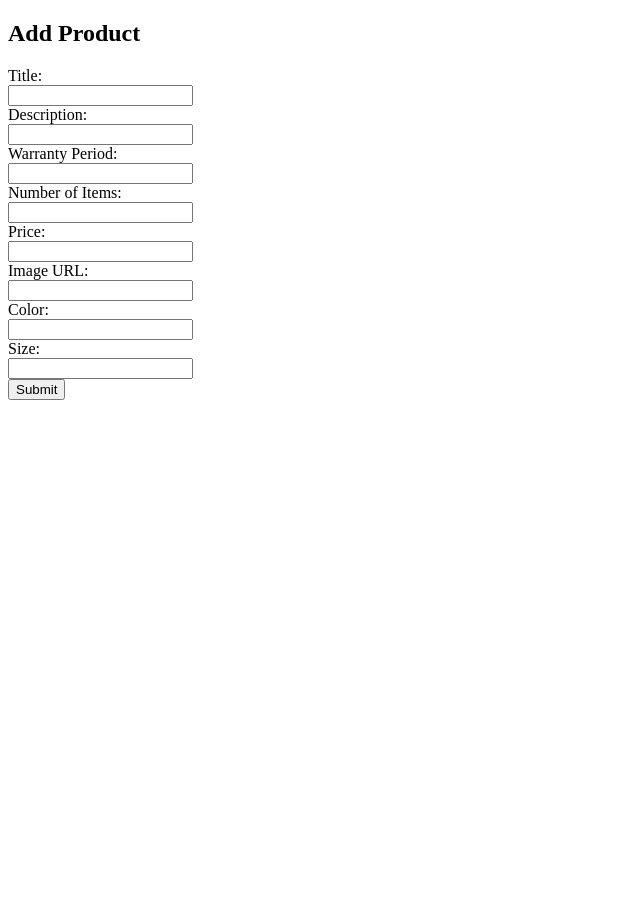
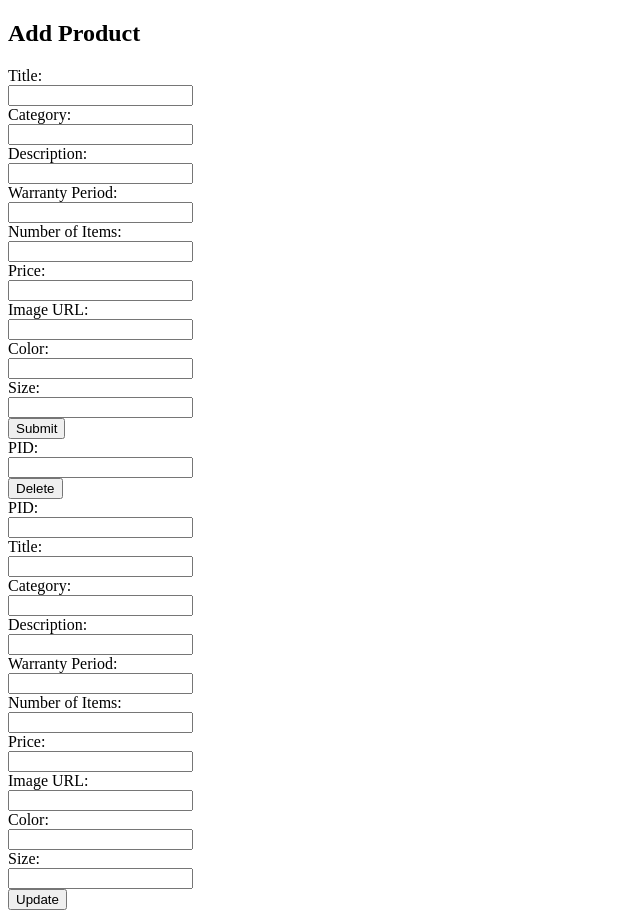
Before and after one commit to Veronica-Void/CSET180Final-EcommerceDupe, a Flask app: page /add_products in a window 1280 px wide. Shown: the whole page, without its empty margins (0-640 px from the left). Before the commit the page ends 400 px from the top, so only its background shows below. Run offline with Flask 3, Linux system fonts and the light colour scheme.

Commit message:
Made it possible to edit,delete and add products to tables

```diff
--- a/main.py
+++ b/main.py
@@ -55,6 +55,33 @@ def add_products_post():
     conn.execute(text('INSERT INTO ProductSize (PID, size) VALUES (LAST_INSERT_ID(), :size)'), {'size': request.form['size']})
     conn.commit()
     return redirect('/add_products')
+
+@app.route('/update', methods=['POST'])
+def update_product():
+    PID = request.form['PID']
+    conn.execute(text('UPDATE PRODUCT SET TITLE = :title, DESCRIPTION = :description, WARRANTY_PERIOD = :warranty_period, NUMBER_OF_ITEMS = :number_of_items, PRICE = :price WHERE PID = :PID'), {'title': request.form['title'], 'description': request.form['description'], 'warranty_period': request.form['warranty_period'], 'number_of_items': request.form['number_of_items'], 'price': request.form['price'], 'PID': PID})
+    conn.execute(text('UPDATE ProductImages SET imagesURL = :imagesURL WHERE PID = :PID'), {'imagesURL': request.form['imagesURL'], 'PID': PID})
+    conn.execute(text('UPDATE ProductColor SET color = :color WHERE PID = :PID'), {'color': request.form['color'], 'PID': PID})
+    conn.execute(text('UPDATE ProductSize SET size = :size WHERE PID = :PID'), {'size': request.form['size'], 'PID': PID})
+    conn.commit()
+    return redirect('/add_products')
+
+@app.route('/delete', methods=['POST'])
+def delete_product():
+    PID = request.form['PID']
+    # Delete related records first
+    conn.execute(text('DELETE FROM ProductImages WHERE PID = :PID'), {'PID': PID})
+    conn.execute(text('DELETE FROM ProductColor WHERE PID = :PID'), {'PID': PID})
+    conn.execute(text('DELETE FROM ProductSize WHERE PID = :PID'), {'PID': PID})
+    # Now delete the product
+    conn.execute(text('DELETE FROM PRODUCT WHERE PID = :PID'), {'PID': PID})
+    conn.commit()
+    return redirect('/add_products')
+
+
+
+
+
 
 
 
--- a/templates/add_products.html
+++ b/templates/add_products.html
@@ -7,6 +7,8 @@
 <form action="/add_products" method="post">
   <label for="title">Title:</label><br>
   <input type="text" id="title" name="title"><br>
+  <label for="category">Category:</label><br>
+  <input type="text" id="Category" name="Category"><br>
   <label for="description">Description:</label><br>
   <input type="text" id="description" name="description"><br>
   <label for="warranty_period">Warranty Period:</label><br>
@@ -24,5 +26,35 @@
   <input type="submit" value="Submit">
 </form>
 
+<form action="/delete" method="post">
+  <label for="PID">PID:</label><br>
+  <input type="text" id="PID" name="PID"><br>
+  <input type="submit" value="Delete">
+</form>
+
+<form action="/update" method="post">
+  <label for="PID">PID:</label><br>
+  <input type="text" id="PID" name="PID"><br>
+  <label for="title">Title:</label><br>
+  <input type="text" id="title" name="title"><br>
+  <label for="category">Category:</label><br>
+  <input type="text" id="Category" name="Category"><br>
+  <label for="description">Description:</label><br>
+  <input type="text" id="description" name="description"><br>
+  <label for="warranty_period">Warranty Period:</label><br>
+  <input type="text" id="warranty_period" name="warranty_period"><br>
+  <label for="number_of_items">Number of Items:</label><br>
+  <input type="text" id="number_of_items" name="number_of_items"><br>
+  <label for="price">Price:</label><br>
+  <input type="text" id="price" name="price"><br>
+  <label for="imagesURL">Image URL:</label><br>
+  <input type="text" id="imagesURL" name="imagesURL"><br>
+  <label for="color">Color:</label><br>
+  <input type="text" id="color" name="color"><br>
+  <label for="size">Size:</label><br>
+  <input type="text" id="size" name="size"><br>
+  <input type="submit" value="Update">
+
+
 </body>
 </html>
```
